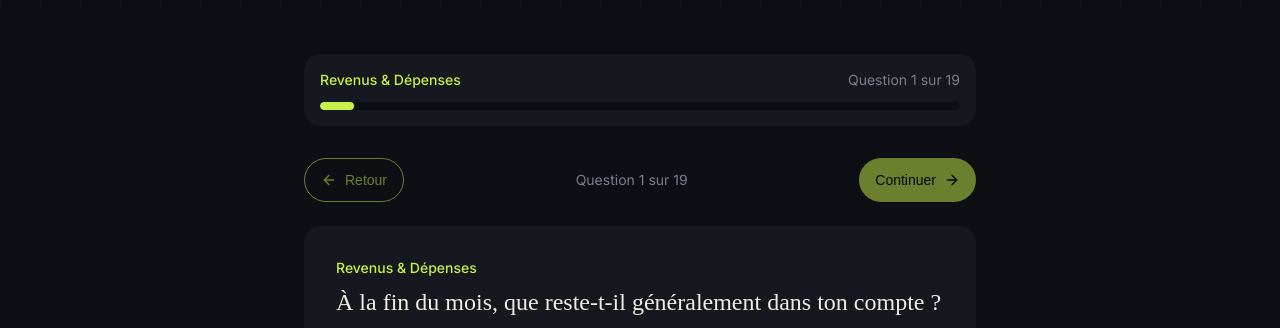
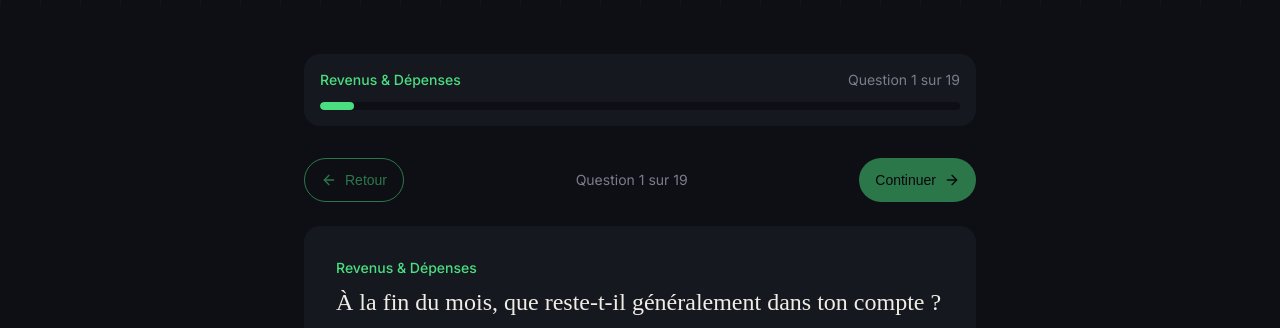
Before and after one commit to mbrakouassikan-netizen/FinanceScore, a Next.js app: page /quiz in a window 1280 px wide. Shown: the part 122-450 px from the top of the page. Built offline with nearby package versions, Linux system fonts and the light colour scheme; no server answers.

Commit message:
fix: couleurs quiz harmonisées #C8F04A remplacé par #4ade80

```diff
--- a/app/globals.css
+++ b/app/globals.css
@@ -36,18 +36,18 @@
 
 @layer utilities {
   .text-gradient {
-    background: linear-gradient(135deg, #C8F04A 0%, #185FA5 100%);
+    background: linear-gradient(135deg, #4ade80 0%, #185FA5 100%);
     -webkit-background-clip: text;
     -webkit-text-fill-color: transparent;
     background-clip: text;
   }
 
   .bg-gradient {
-    background: linear-gradient(135deg, #C8F04A 0%, #185FA5 100%);
+    background: linear-gradient(135deg, #4ade80 0%, #185FA5 100%);
   }
 
   .shadow-glow {
-    box-shadow: 0 0 20px rgba(200, 240, 74, 0.3);
+    box-shadow: 0 0 20px rgba(74, 222, 128, 0.3);
   }
 
   .shadow-glow-blue {
--- a/components/ui/ScoreRing.tsx
+++ b/components/ui/ScoreRing.tsx
@@ -16,7 +16,7 @@ export const ScoreRing: React.FC<ScoreRingProps> = ({
   score,
   size = 200,
   strokeWidth = 12,
-  color = '#C8F04A',
+  color = '#4ade80',
   showPercentage = true,
   animated = true,
   className = '',
--- a/lib/questions.ts
+++ b/lib/questions.ts
@@ -237,14 +237,14 @@ export const totalMaxScore = Object.values(pillarMaxScores).reduce((sum, score)
 // Fonctions pour obtenir les couleurs et icônes des piliers
 export const getPillarColor = (pillarName: string): string => {
   const colors: Record<string, string> = {
-    "Revenus & Dépenses": "#C8F04A", // accent-primary
+    "Revenus & Dépenses": "#4ade80", // accent-primary
     "Épargne": "#3B82F6", // blue
     "Dettes": "#EF4444", // red
     "Diaspora & Famille": "#F59E0B", // amber
     "Investissement": "#10B981", // green
     "Vision & Objectifs": "#8B5CF6", // purple
   };
-  return colors[pillarName] || "#C8F04A";
+  return colors[pillarName] || "#4ade80";
 };
 
 export const getPillarIcon = (pillarName: string) => {
--- a/lib/scoring.ts
+++ b/lib/scoring.ts
@@ -52,7 +52,7 @@ function getScoreLevel(score: number): ScoreLevel {
   if (score >= 80) {
     return {
       name: "Finances solides",
-      color: "#C8F04A",
+      color: "#4ade80",
       emoji: "🟢",
       description: "Excellent ! Tes finances sont bien gérées et tu es sur la bonne voie pour atteindre tes objectifs."
     };
--- a/tailwind.config.ts
+++ b/tailwind.config.ts
@@ -11,14 +11,14 @@ const config: Config = {
       colors: {
         'bg-primary': '#0D0F14',
         'bg-card': '#161820',
-        'accent-primary': '#C8F04A',
+        'accent-primary': '#4ade80',
         'accent-secondary': '#185FA5',
         'text-primary': '#F0EDE6',
         'text-secondary': '#7A7D8A',
         'score-red': '#FF5C5C',
         'score-orange': '#FF8C42',
         'score-yellow': '#FFD166',
-        'score-green': '#C8F04A',
+        'score-green': '#4ade80',
       },
       fontFamily: {
         'serif': ['Fraunces', 'serif'],
```
